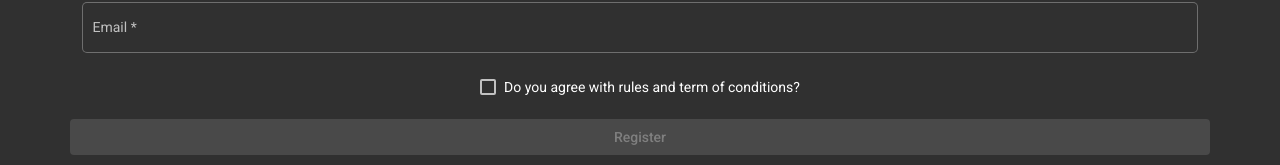
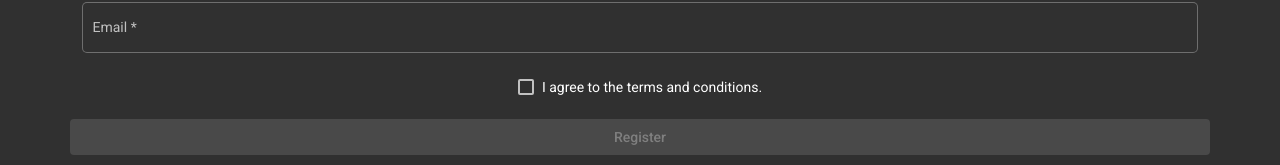
Before and after one commit to popalnicolas/angular-pokemon, an Angular app: page /register in a window 1280 px wide. Shown: the part 236-401 px from the top of the page. Built offline with nearby package versions, Linux system fonts and the light colour scheme.

Commit message:
Terms and condition

```diff
--- a/src/app/register/register.component.html
+++ b/src/app/register/register.component.html
@@ -21,7 +21,7 @@
     <div class="row">
       <section>
         <mat-checkbox formControlName="rules">
-          Do you agree with rules and term of conditions?
+          I agree to the terms and conditions.
         </mat-checkbox>
       </section>
     </div>
```
